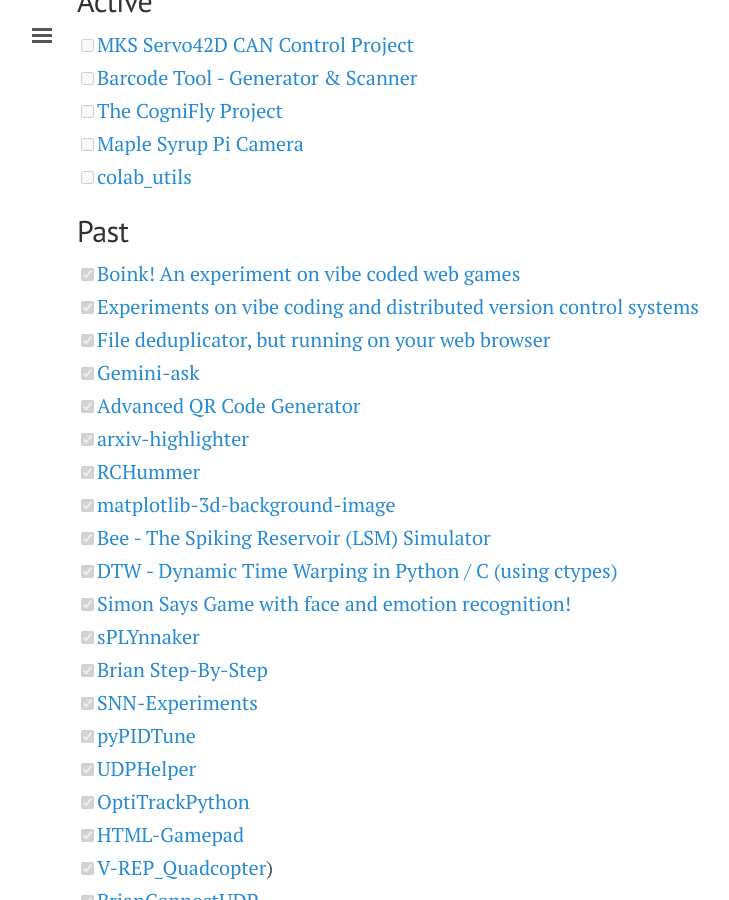
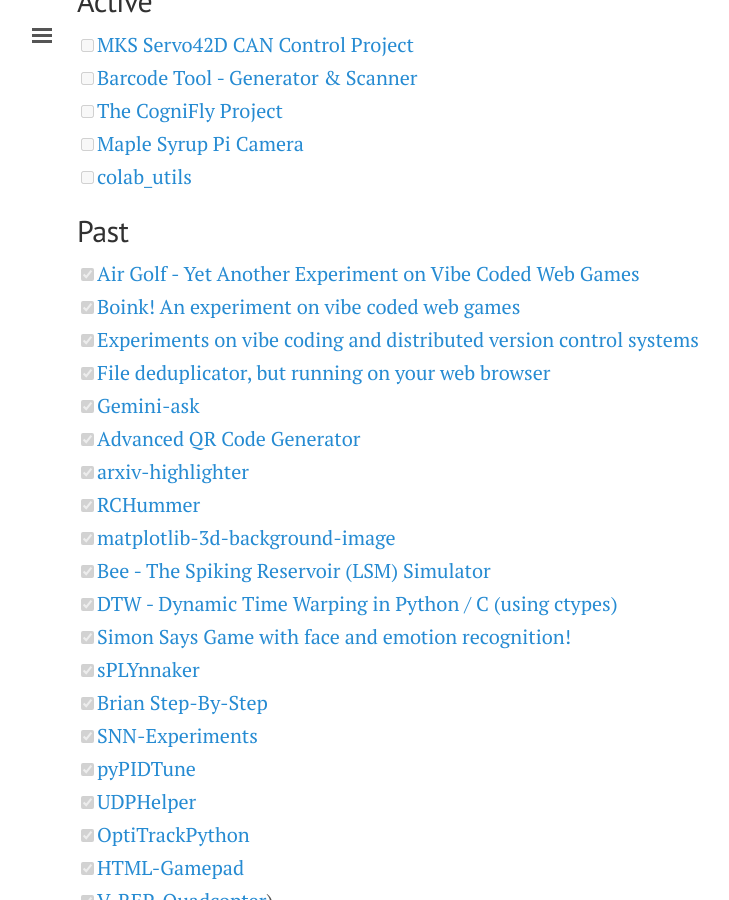
Before and after one commit to ricardodeazambuja/ricardodeazambuja.github.io, a Jekyll site: the page built from _pages/projects.md, in a window 1280 px wide and 900 px high, scrolled down 687 px. Shown: the whole window, without its empty margins (3-732 px from the left). Built offline with Jekyll 4.4.1, drawn with Linux system fonts in a browser that asks for light colours.

Commit message:
Added Air Golf to the projects

```diff
--- a/_pages/projects.md
+++ b/_pages/projects.md
@@ -22,6 +22,7 @@ title: Projects
 - [ ] [colab_utils](https://github.com/ricardodeazambuja/colab_utils)
 
 ## Past
+- [x] [Air Golf - Yet Another Experiment on Vibe Coded Web Games](https://github.com/ricardodeazambuja/airgolf)
 - [x] [Boink! An experiment on vibe coded web games](https://github.com/ricardodeazambuja/boink)
 - [x] [Experiments on vibe coding and distributed version control systems](https://github.com/ricardodeazambuja/WebDVCS)
 - [x] [File deduplicator, but running on your web browser](https://github.com/ricardodeazambuja/deduplicator)
```
